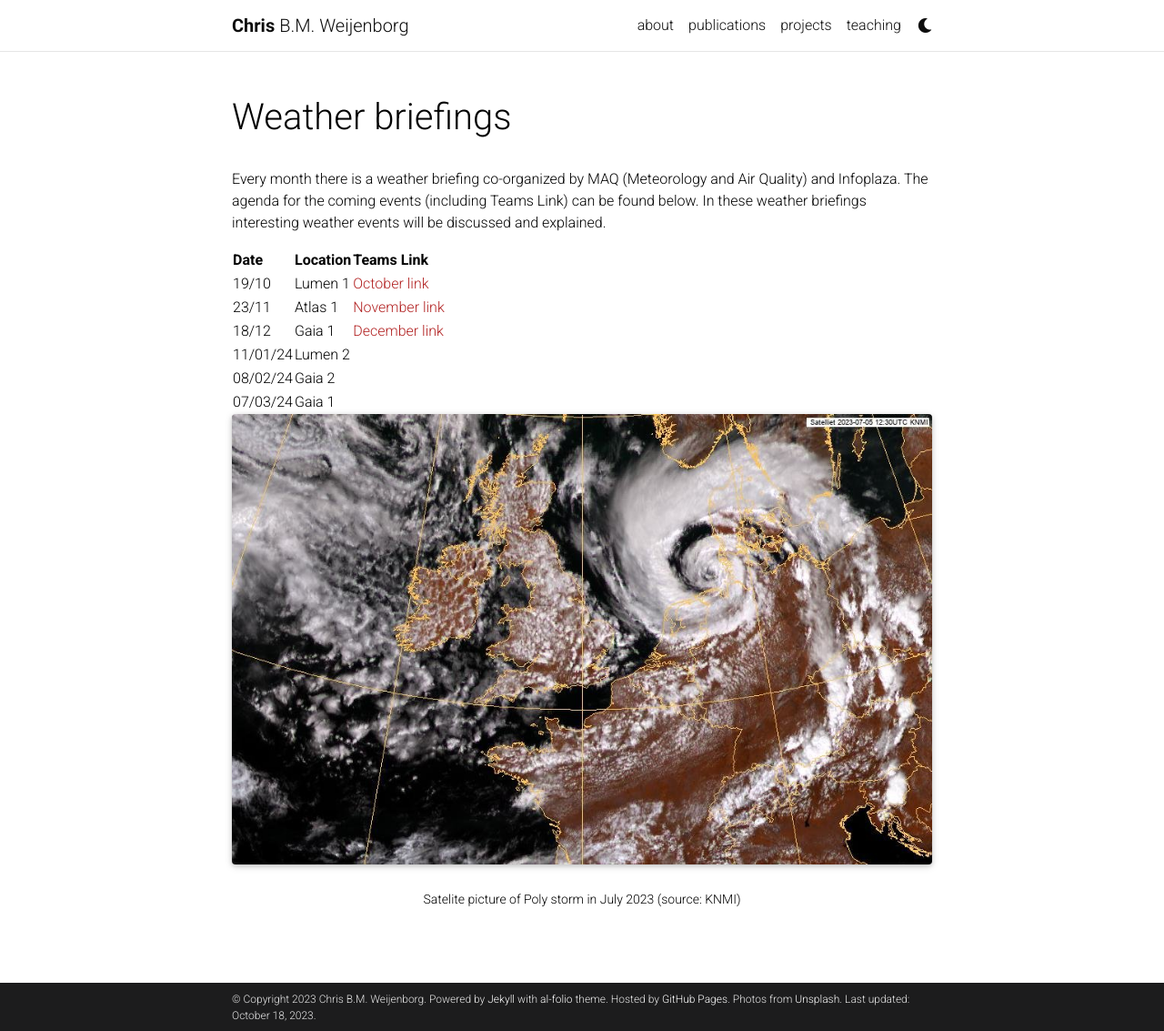
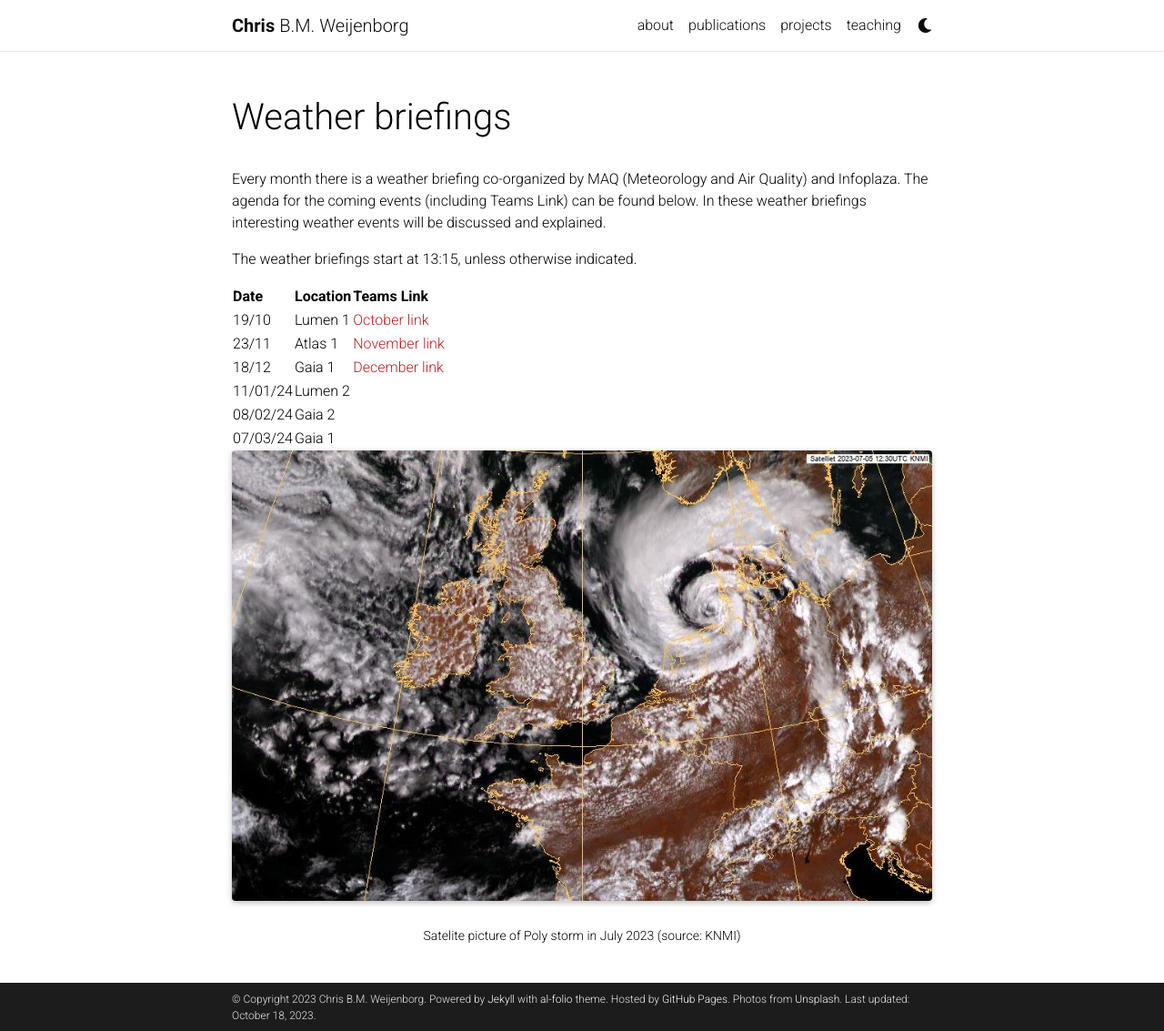
Before and after one commit to chrisweij/chrisweij.github.io, a Jekyll site: the page built from _projects/WeatherBriefing.md, in a window 1280 px wide and 1133 px high. Shown: the whole window at 91% size. Built offline with Jekyll 4.4.1, drawn with Linux system fonts in a browser that asks for light colours; full-size pictures stand in for the smaller copies a plugin makes; comment, search, counter and statistics services are not loaded; a style sheet for code colours, icons or effects is not loaded.

Commit message:
Added starting time to Weather Briefings page

```diff
--- a/_projects/WeatherBriefing.md
+++ b/_projects/WeatherBriefing.md
@@ -9,6 +9,7 @@ category: work
 
 Every month there is a weather briefing co-organized by MAQ (Meteorology and Air Quality) and Infoplaza. The agenda for the coming events (including Teams Link) can be found below. In these weather briefings interesting weather events will be discussed and explained.
 
+The weather briefings start at 13:15, unless otherwise indicated.
 
 | Date        | Location    | Teams Link|
 | ----------- | ----------- | -----------|
```
